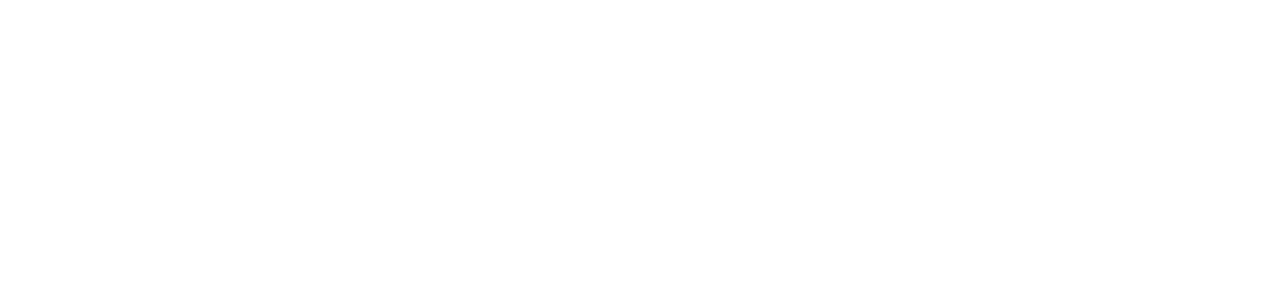
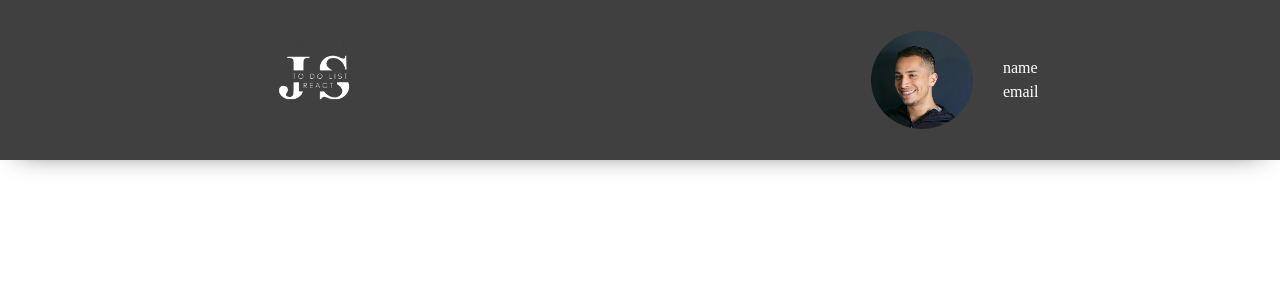
Before and after one commit to DaviAbranges/To-do-List, a React (Vite) app: page /ToDoList in a window 1280 px wide. Before the commit this address had no page. Shown: the top 300 px of the page. Built offline with nearby package versions, Linux system fonts and the light colour scheme.

Commit message:
feat: implement the header component

```diff
--- a/src/App.jsx
+++ b/src/App.jsx
@@ -1,6 +1,7 @@
 import TaskProvider from './context/TaskProvider'
 import { Route, Routes } from 'react-router-dom'
 import LoginPage from './screens/Login/Login'
+import Header from './components/Header/Header'
 
 function App() {
   return (
@@ -8,6 +9,7 @@
       <TaskProvider>
         <Routes>
           <Route exact path='/' Component={LoginPage} />
+          <Route exact path='/ToDoList' Component={Header} />
         </Routes>
       </TaskProvider>
     </>
--- /dev/null
+++ b/src/components/Header/Header.css
@@ -0,0 +1,33 @@
+.logo{
+  height: 146px;
+  border-radius: 50%;
+}
+
+.perfilImage{
+  height: 98px;
+  border-radius: 50%;
+}
+
+.header{
+  display: flex;
+  justify-content: space-around;
+  max-height: 20vh;
+  min-height: 20vh;
+  align-items: center;
+}
+
+.perfil{
+  display: flex;
+  gap: 30px ;
+  align-items: center;
+  line-height: 1.5;
+  color: white;
+}
+
+.header{
+  background-color: rgba(29, 29, 29, 0.842);;
+  padding: 20px 0;
+  -webkit-box-shadow: 0px 10px 25px -19px rgba(0,0,0,0.75);
+  -moz-box-shadow: 0px 10px 25px -19px rgba(0,0,0,0.75);
+  box-shadow: 0px 10px 25px -19px rgba(0,0,0,0.75);
+}
--- /dev/null
+++ b/src/components/Header/Header.jsx
@@ -0,0 +1,18 @@
+import logo from '../../images/logo.png';
+import './Header.css';
+import perfil from '../../images/perfil.jpeg';
+
+export default function Header() {
+  return (
+    <div className="header">
+      <img src={logo} alt="" className="logo" />
+      <div className="perfil">
+        <img src={perfil} alt="" className="perfilImage" />
+        <div className="datasPerfil">
+          <p>name</p>
+          <p>email</p>
+        </div>
+      </div>
+    </div>
+  );
+}
```
Also changed, not shown: src/images/logo.png (added), src/images/perfil.jpeg (added).
